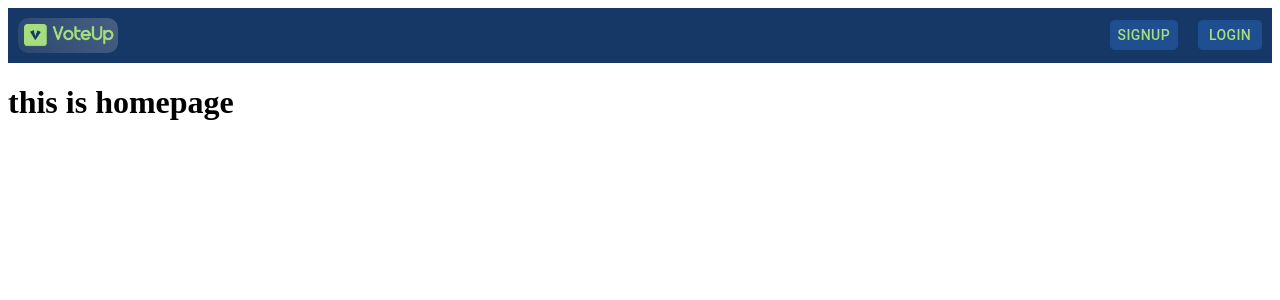
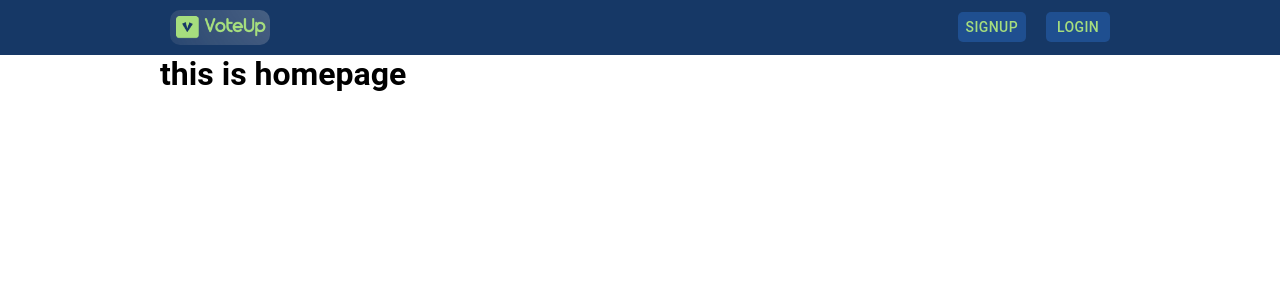
Before and after one commit to catlirex/boolean-uk-solo-project-client, a React (Create React App) app: page / in a window 1280 px wide. Shown: the top 300 px of the page. Built offline with nearby package versions, Linux system fonts and the light colour scheme; no server answers.

Commit message:
Update: add wrapper

```diff
--- a/src/App.js
+++ b/src/App.js
@@ -9,6 +9,7 @@ import MyChannelPage from "./Page/MyChannelPage";
 import MyPostsPage from "./Page/MyPostsPage";
 import CreateChannelPage from "./Page/CreateChannelPage.jsx";
 import ChannelPage from "./Page/ChannelPage";
+import "./index.css";
 require("dotenv").config();
 
 function App() {
@@ -20,6 +21,7 @@ function App() {
   return (
     <div className="App">
       <Header />
+      <div className="wrapper">
         <Switch>
           <Route path="/" exact>
             <HomePage />
@@ -46,6 +48,7 @@ function App() {
         </Switch>
         <ModalContainer />
       </div>
+    </div>
   );
 }
 
--- a/src/Component/Header/Header.jsx
+++ b/src/Component/Header/Header.jsx
@@ -6,10 +6,12 @@ import Login from "./Login.jsx";
 import { APP_COLOR } from "../../consistent";
 
 const StyleHeader = styled.header`
+  .container {
     display: grid;
     grid-auto-flow: column;
     justify-content: space-between;
     align-items: center;
+  }
   background-color: ${APP_COLOR.darkBlue};
   .logo {
     width: 100px;
@@ -23,8 +25,10 @@ export default function Header() {
   console.log(loginUser);
   return (
     <StyleHeader>
+      <div className="wrapper container">
         <img className="logo" src={logo} />
         {loginUser ? <Login /> : <NoLogin />}
+      </div>
     </StyleHeader>
   );
 }
--- a/src/index.css
+++ b/src/index.css
@@ -9,3 +9,9 @@
 ::-webkit-scrollbar {
   display: none; /* Chrome Safari */
 }
+
+.wrapper {
+  margin-right: auto; /* 1 */
+  margin-left: auto; /* 1 */
+  max-width: 960px; /* 2 */
+}
```
Lines whose indentation alone changed are shown as unchanged.
